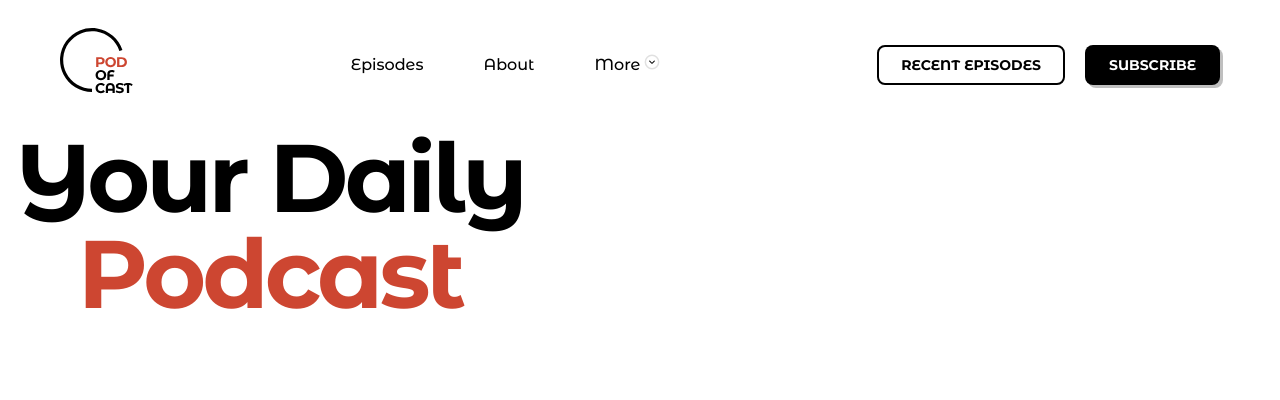
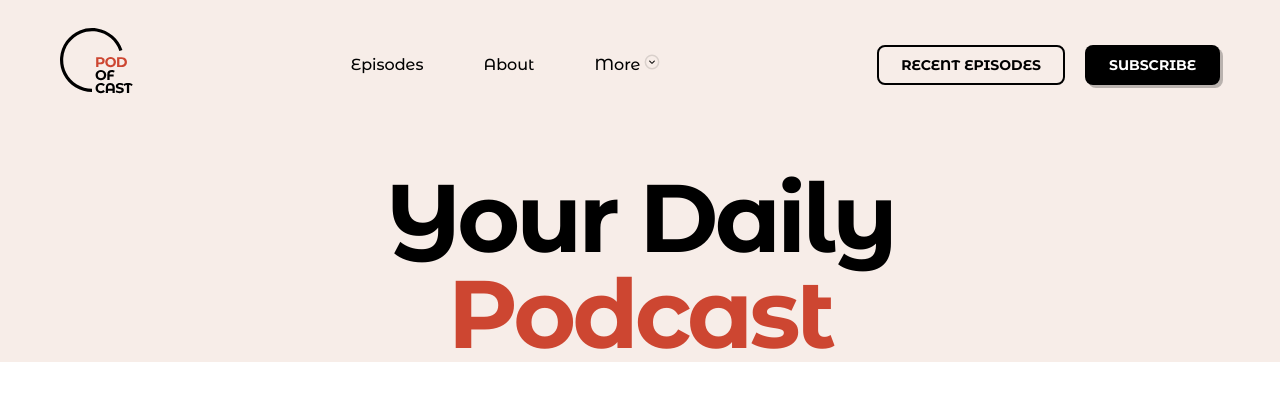
Before and after one commit to onedup/pod-of-cast-vue, a Vue app: page / in a window 1280 px wide. Shown: the top 400 px of the page. Built offline with nearby package versions, Linux system fonts and the light colour scheme.

Commit message:
refactor: change class name for to display-title and add css for title in BlockHomeHero

```diff
--- a/src/components/TheHeader.vue
+++ b/src/components/TheHeader.vue
@@ -40,6 +40,8 @@ const navLinks = [
 <style lang="scss" scoped>
 .header {
   padding: 24px 0;
+  background-color: var(--champagne);
+
   &__container {
     display: flex;
     align-items: center;
--- a/src/components/base/BaseDisplayTitle.vue
+++ b/src/components/base/BaseDisplayTitle.vue
@@ -1,27 +1,20 @@
-<script setup>
-defineProps({
-  center: Boolean
-})
-</script>
-
 <template>
-  <h2 :class="[`title`, center ? `centered` : '']">
+  <h1 class="display-title">
     <slot></slot>
     <!-- Основной текст заголовка -->
-    <span class="title--highlight"><slot name="highlight"></slot></span>
+    <span class="display-title--highlight"><slot name="highlight"></slot></span>
     <!-- Текст с другим цветом -->
-  </h2>
+  </h1>
 </template>
 
 <style scoped lang="scss">
-.title {
+.display-title {
   margin: 0;
   font-weight: 700;
   font-size: 6rem;
   line-height: 1;
   letter-spacing: -0.04em;
   color: #000;
-  max-width: 33.75rem;
 
   &--highlight {
     color: var(--color-vermillion);
--- a/src/components/blocks/BlockHomeHero.vue
+++ b/src/components/blocks/BlockHomeHero.vue
@@ -4,8 +4,21 @@ import BaseDisplayTitle from '@/components/base/BaseDisplayTitle.vue'
 
 <template>
   <section class="hero">
-    <BaseDisplayTitle center
+    <BaseDisplayTitle class="hero__display-title centered"
       >Your Daily <template v-slot:highlight>Podcast</template></BaseDisplayTitle
     >
   </section>
 </template>
+
+<style scoped lang="scss">
+.hero {
+  background-color: var(--champagne);
+
+  &__display-title {
+    margin: 0 auto;
+    padding-top: 2.5rem;
+    margin-bottom: 2.5rem;
+    max-width: 33.75rem;
+  }
+}
+</style>
```
